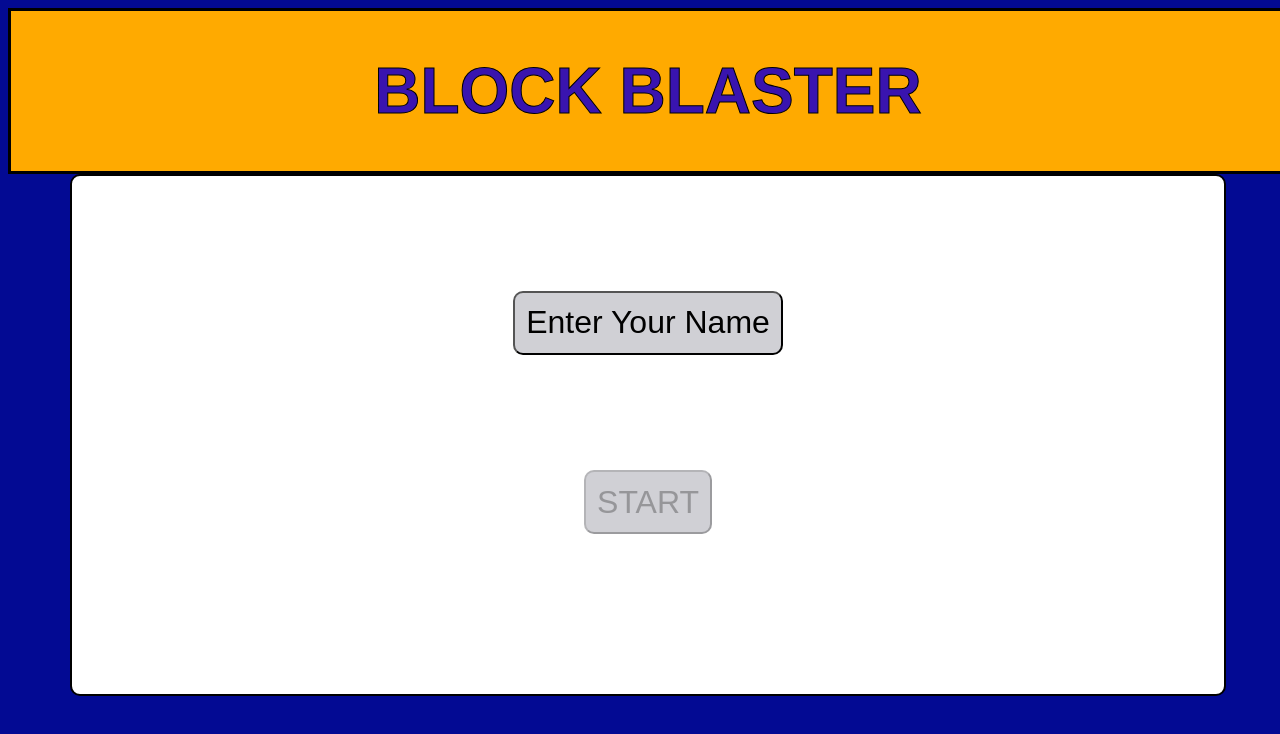
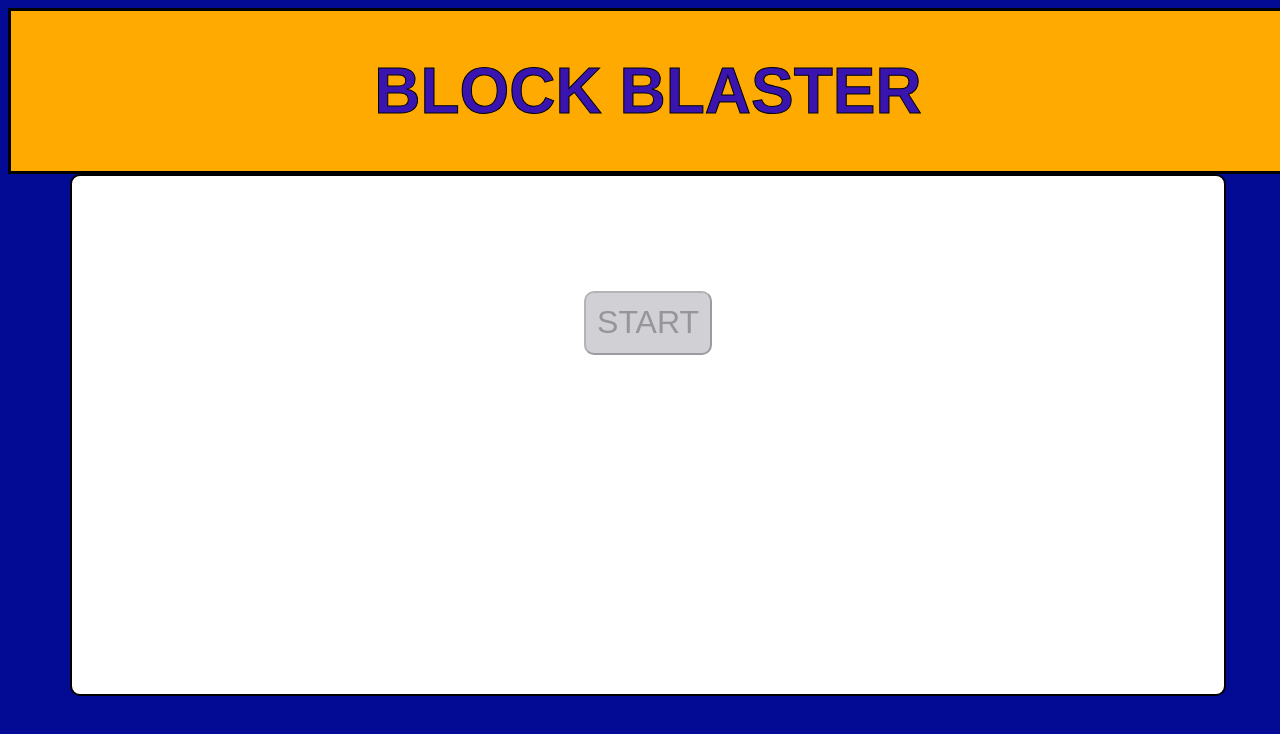
Before and after one commit to slocodemonkey/blockblaster, a plain HTML site: page index.html in a window 1280 px wide. Drawn offline with nearby package versions, Linux system fonts and the light colour scheme.

Commit message:
working oop version
Working object oriented version of Blockblaster.   Needs reset button
still.

```diff
--- a/index.html
+++ b/index.html
@@ -20,10 +20,6 @@
 
 			<div id="game_area">
 
-		<button id= "name_button" class = "big_button">Enter Your Name</button>
-
-		<br>
-
 		<button id= "start_button" class = "big_button">START</button>
 
 
```
